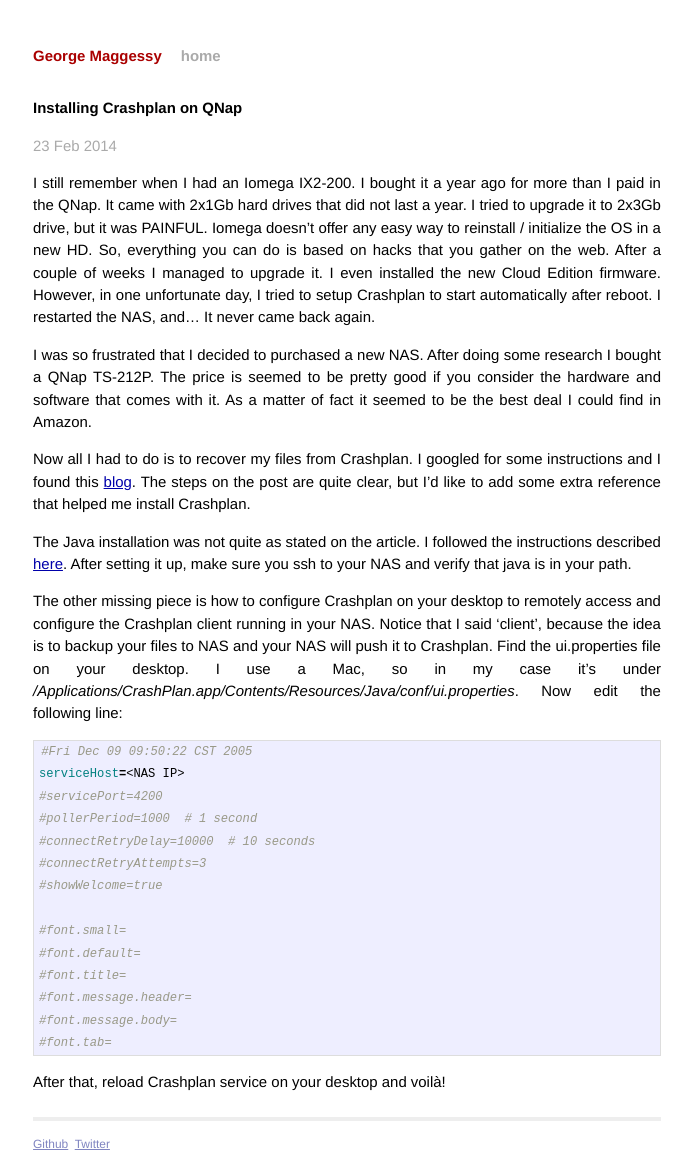
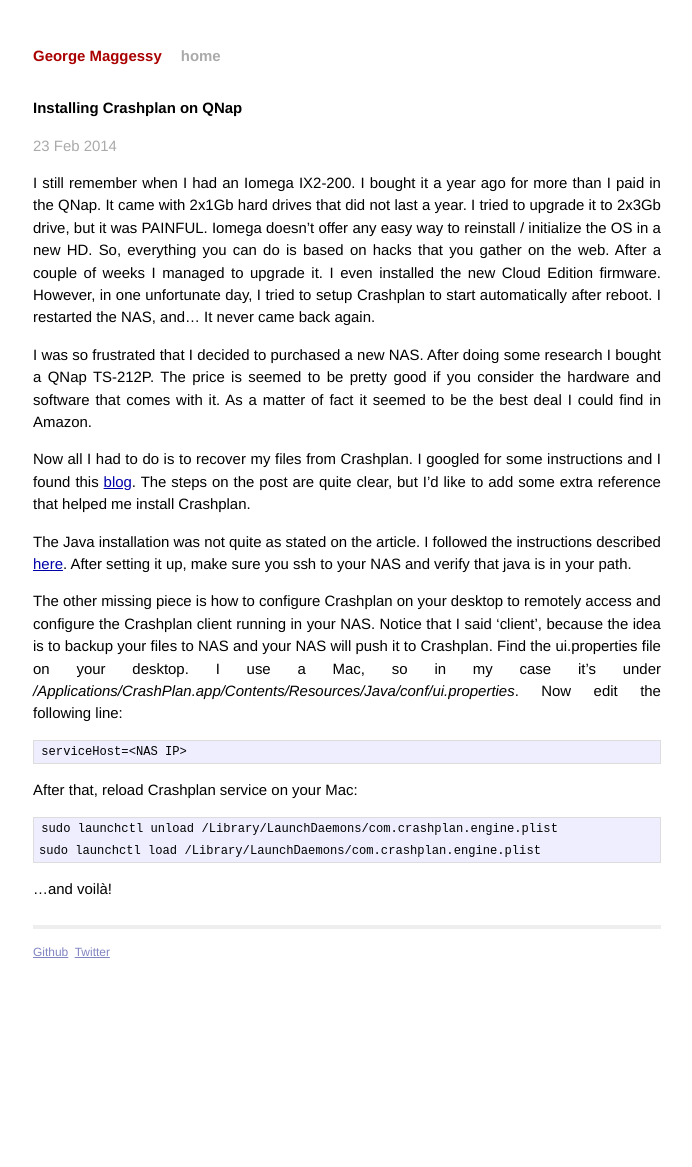
Before and after one commit to gmaggess/gmaggess.github.io, a Jekyll site: the page built from _posts/2014-02-23-qnap-crashplan.markdown, in a window 1280 px wide. Shown: the whole page, without its empty margins (293-985 px from the left). Built offline with Jekyll 4.4.1, drawn with Linux system fonts in a browser that asks for light colours; Markdown is read by kramdown in place of the engine named in the settings; after the commit the page ends 975 px from its top, so only the background shows below that.

Commit message:
Crashplan post

````diff
--- a/_posts/2014-02-23-qnap-crashplan.markdown
+++ b/_posts/2014-02-23-qnap-crashplan.markdown
@@ -15,21 +15,15 @@
 
 The other missing piece is how to configure Crashplan on your desktop to remotely access and configure the Crashplan client running in your NAS. Notice that I said 'client', because the idea is to backup your files to NAS and your NAS will push it to Crashplan. Find the ui.properties file on your desktop. I use a Mac, so in my case it's under _/Applications/CrashPlan.app/Contents/Resources/Java/conf/ui.properties_. Now edit the following line:
 
-```shell
-#Fri Dec 09 09:50:22 CST 2005
+```
 serviceHost=<NAS IP>
-#servicePort=4200
-#pollerPeriod=1000  # 1 second
-#connectRetryDelay=10000  # 10 seconds
-#connectRetryAttempts=3
-#showWelcome=true
-
-#font.small=
-#font.default=
-#font.title=
-#font.message.header=
-#font.message.body=
-#font.tab=
 ```
 
-After that, reload Crashplan service on your desktop and voilà!
+After that, reload Crashplan service on your Mac:
+
+```
+sudo launchctl unload /Library/LaunchDaemons/com.crashplan.engine.plist
+sudo launchctl load /Library/LaunchDaemons/com.crashplan.engine.plist
+```
+
+...and voilà!
````
